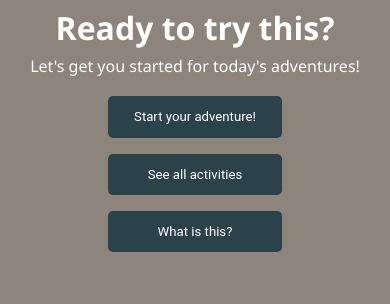
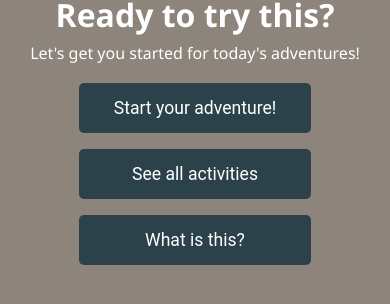
Before and after one commit to selenozcan/trythis, a React (Vite) app: page / in a window 390 px wide. Shown: the part 504-808 px from the top of the page. Built offline with nearby package versions, Linux system fonts and the light colour scheme; no server answers; the database is empty.

Commit message:
Fix homepage buttons

```diff
--- a/src/pages/Home/home.css
+++ b/src/pages/Home/home.css
@@ -49,7 +49,7 @@
   background-color: #2C424B;
   color: white;
   border: none;
-  padding: 1em 2em;
+  padding: 15px 35px;
   border-radius: 5px;
   cursor: pointer;
   font-size: 1.1em;
@@ -83,10 +83,4 @@
     flex-direction: column;
     gap: 1em;
   }
-
-  .home-buttons button {
-    width: 100%;
-    max-width: 400px;
-    font-size: 0.825em;
-  }
 }
```
